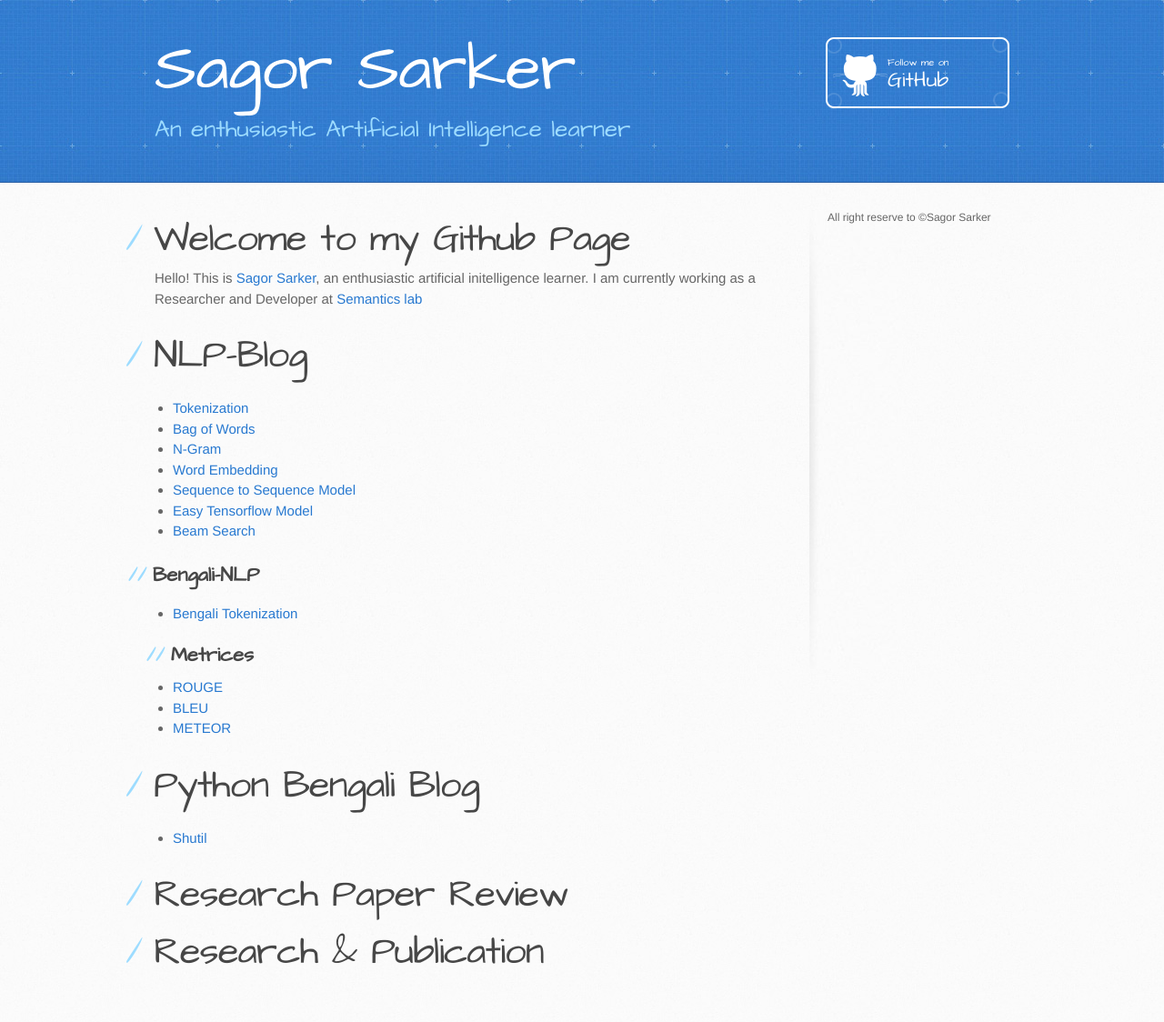
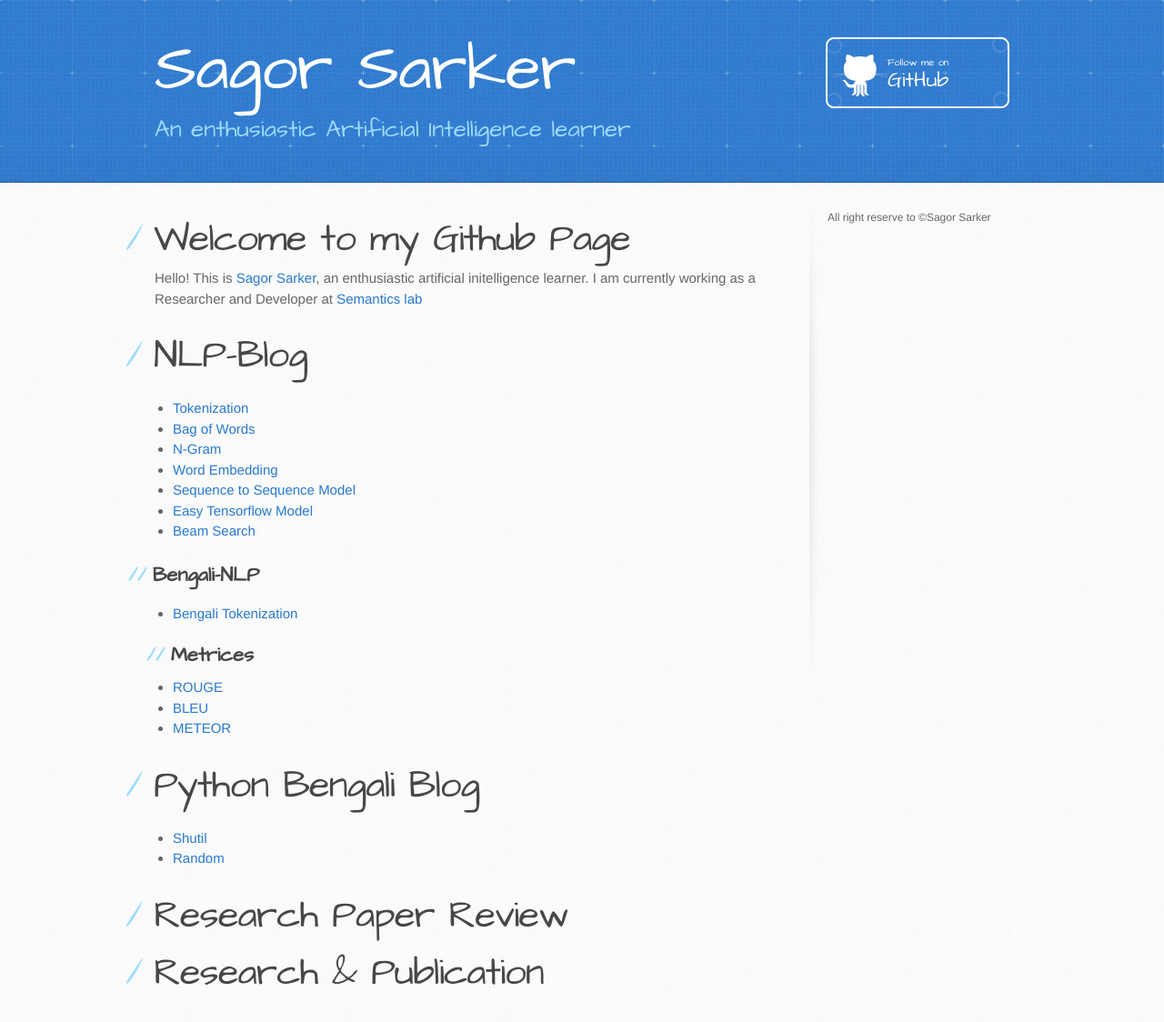
Before and after one commit to sagorbrur/sagorbrur.github.io, a Jekyll site: the page built from index.md, in a window 1280 px wide. Shown: the whole page at 91% size. Built offline with Jekyll 4.4.1, drawn with Linux system fonts in a browser that asks for light colours; our own code applies the rules of GitHub Pages for plain Markdown files; before the commit the page ends 1102 px from its top, so only the background shows below that.

Commit message:
Update index.md

```diff
--- a/index.md
+++ b/index.md
@@ -20,6 +20,7 @@ I am currently working as a Researcher and Developer at [Semantics lab](http://s
 
 # Python Bengali Blog
 * [Shutil](python_bn/shutil.md)
+* [Random](python_bn/random.md)
 
 # Research Paper Review
 
```
